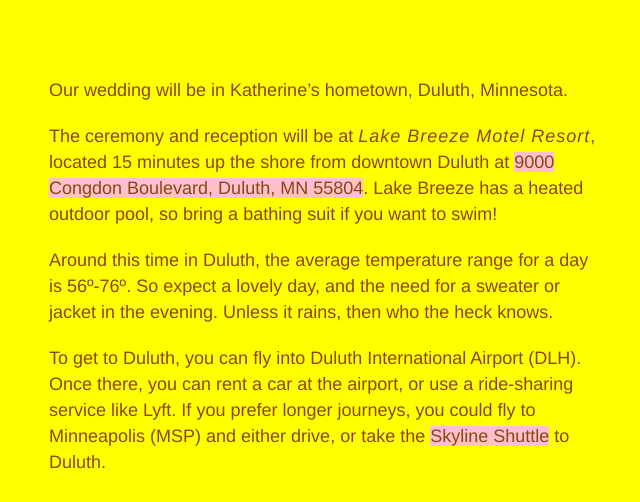
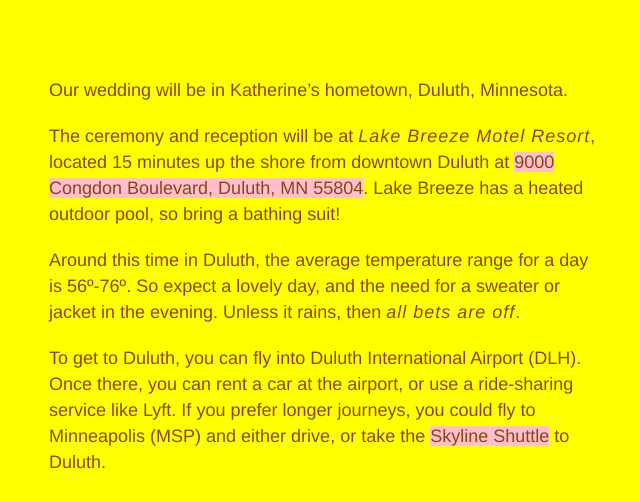
Before and after one commit to lemonparty/lemonparty2018, a Flask app: page /location in a window 1280 px wide. Shown: the part 301-803 px from the top of the page, without its empty margins (316-956 px from the left). Run offline with Flask 2, Linux system fonts and the light colour scheme; the visitor is signed in with stand-in values (Sample User, id 1); some libraries are stand-ins or nearby versions; grey boxes are pictures that could not be loaded.

Commit message:
minor copy changes

```diff
--- a/templates/location.html
+++ b/templates/location.html
@@ -15,13 +15,12 @@
     located 15 minutes up the shore from downtown Duluth at
     <a href="https://www.google.com/maps/place/9000+Congdon+Blvd,+Duluth,+MN+55804/@46.8748741,-91.9412126,17z/data=!3m1!4b1!4m5!3m4!1s0x52af00b9b2af62a7:0x72739a0f5b8f359e!8m2!3d46.8748741!4d-91.9390239?hl=en">
       9000 Congdon Boulevard, Duluth, MN 55804</a>.
-    Lake Breeze has a heated outdoor pool, so bring a bathing suit if you want
-    to swim!
+    Lake Breeze has a heated outdoor pool, so bring a bathing suit!
   </p>
   <p class="text">
     Around this time in Duluth, the average temperature range for a day is
     56º-76º. So expect a lovely day, and the need for a sweater or jacket in
-    the evening. Unless it rains, then who the heck knows.
+    the evening. Unless it rains, then <em>all bets are off</em>.
   </p>
   <p class="text">
     To get to Duluth, you can fly into Duluth International Airport (DLH). Once
```
